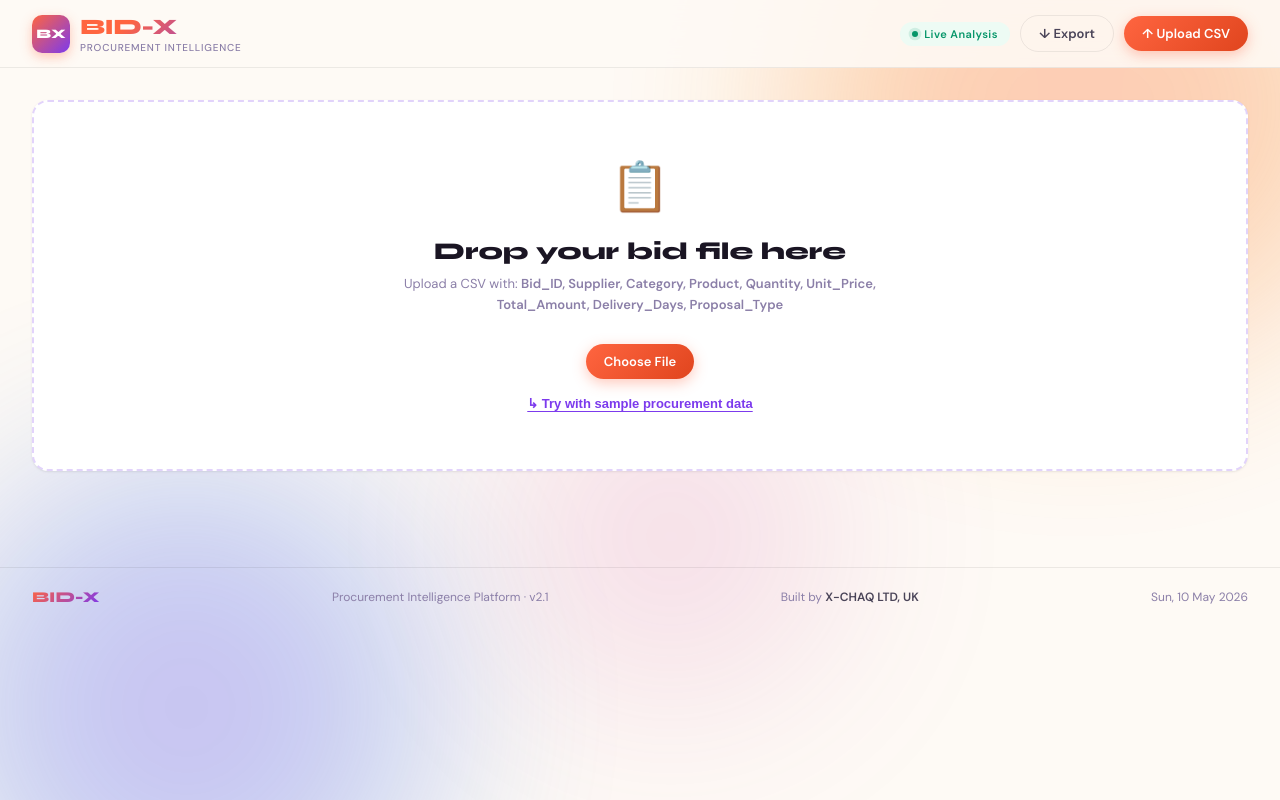
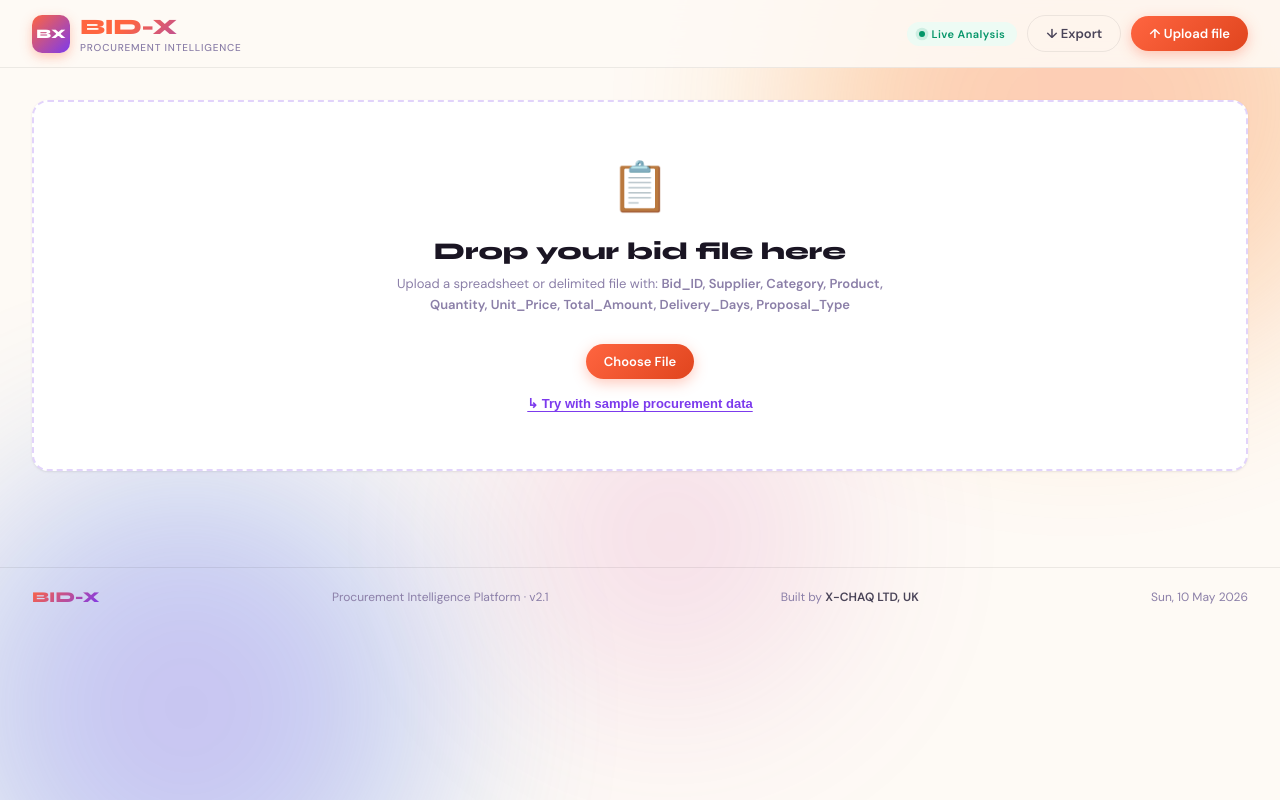
Before and after one commit to chaqBD/BID-X, a Flask app: page / in a window 1280 px wide. Run offline with Flask 3, Linux system fonts and the light colour scheme.

Commit message:
Support generic file uploads including Excel; update frontend file picker and instructions

```diff
--- a/app.py
+++ b/app.py
@@ -83,6 +83,33 @@ def parse_df(df: pd.DataFrame, col_map: dict) -> list:
     return [r for r in records if r["Supplier"] not in ("Unknown", "", "nan")]
 
 
+def read_csv_content(content: bytes) -> pd.DataFrame:
+    text = content.decode("utf-8-sig", errors="replace")
+    return pd.read_csv(io.StringIO(text))
+
+
+def read_any_table_file(f) -> pd.DataFrame:
+    filename = f.filename or ""
+    content = f.read()
+    ext = os.path.splitext(filename.lower())[1]
+
+    if ext in {".xls", ".xlsx", ".xlsm", ".xlsb", ".ods"}:
+        return pd.read_excel(io.BytesIO(content))
+
+    if ext == ".csv" or not ext:
+        return read_csv_content(content)
+
+    try:
+        return read_csv_content(content)
+    except Exception as csv_exc:
+        try:
+            return pd.read_excel(io.BytesIO(content))
+        except Exception as excel_exc:
+            raise ValueError(
+                f"Could not parse file as CSV or Excel. CSV error: {csv_exc}; Excel error: {excel_exc}"
+            ) from excel_exc
+
+
 # ── Routes ───────────────────────────────────────────────────────────────────
 @app.route("/")
 def index():
@@ -95,15 +122,11 @@ def upload():
         return jsonify({"error": "No file provided"}), 400
 
     f = request.files["file"]
-    if not f.filename.lower().endswith(".csv"):
-        return jsonify({"error": "Only CSV files are supported"}), 400
-
-    content = f.read().decode("utf-8-sig", errors="replace")
 
     try:
-        df = pd.read_csv(io.StringIO(content))
+        df = read_any_table_file(f)
     except Exception as exc:
-        return jsonify({"error": f"Could not parse CSV: {exc}"}), 400
+        return jsonify({"error": f"Could not parse file: {exc}"}), 400
 
     df.dropna(how="all", inplace=True)
     col_map = detect_columns(df)
--- a/requirements.txt
+++ b/requirements.txt
@@ -1,3 +1,5 @@
 flask==3.1.0
 pandas==2.2.3
+openpyxl==3.1.2
+xlrd==2.0.1
 gunicorn==23.0.0
--- a/templates/index.html
+++ b/templates/index.html
@@ -249,9 +249,9 @@ footer{position:relative;z-index:1;border-top:1px solid var(--border);padding:1.
   <div class="header-right">
     <div class="pill-live"><div class="pulse-dot"></div>Live Analysis</div>
     <button class="btn btn-ghost" onclick="exportReport()">&#8595; Export</button>
-    <button class="btn btn-primary" onclick="g('fi').click()">&#8593; Upload CSV</button>
+    <button class="btn btn-primary" onclick="g('fi').click()">&#8593; Upload file</button>
   </div>
-  <input type="file" id="fi" accept=".csv" style="display:none" onchange="handleFile(event)">
+  <input type="file" id="fi" accept="*/*" style="display:none" onchange="handleFile(event)">
 </header>
 
 <main>
@@ -262,7 +262,7 @@ footer{position:relative;z-index:1;border-top:1px solid var(--border);padding:1.
        ondragover="doDrag(event,true)" ondragleave="doDrag(event,false)" ondrop="doDrop(event)">
     <span class="upload-emoji">&#128203;</span>
     <div class="upload-title">Drop your bid file here</div>
-    <p class="upload-sub">Upload a CSV with: <strong>Bid_ID, Supplier, Category, Product, Quantity, Unit_Price, Total_Amount, Delivery_Days, Proposal_Type</strong></p>
+    <p class="upload-sub">Upload a spreadsheet or delimited file with: <strong>Bid_ID, Supplier, Category, Product, Quantity, Unit_Price, Total_Amount, Delivery_Days, Proposal_Type</strong></p>
     <button class="btn btn-primary" style="pointer-events:none;margin:0 auto">Choose File</button>
     <br>
     <button class="sample-link" onclick="event.stopPropagation();loadSample()">&#8627; Try with sample procurement data</button>
@@ -1037,7 +1037,7 @@ function animNF(elId,start,end,pre){
 
 /* ── EXPORT ── */
 function exportReport(){
-  if(!bids.length){toast('Load a CSV file first');return;}
+  if(!bids.length){toast('Load a file first');return;}
   const h=Object.keys(bids[0]);
   const csv=[h.join(','),...bids.map(b=>h.map(k=>b[k]).join(','))].join('\n');
   const a=document.createElement('a');
```
